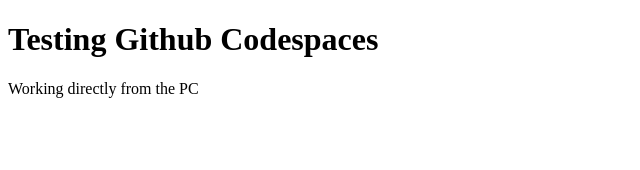
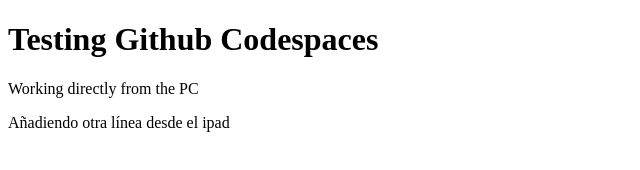
Before and after one commit to gabrifdez89/testing-github-codespaces, a website: page index.html in a window 1280 px wide. Shown: the whole page, without its empty margins (0-640 px from the left). Drawn offline with Linux system fonts and the light colour scheme.

Commit message:
Commit desde el ipad

```diff
--- a/index.html
+++ b/index.html
@@ -9,5 +9,6 @@
 <body>
     <h1>Testing Github Codespaces</h1>
     <p>Working directly from the PC</p>
+    <p>Añadiendo otra línea desde el ipad</p>
 </body>
 </html>
```
